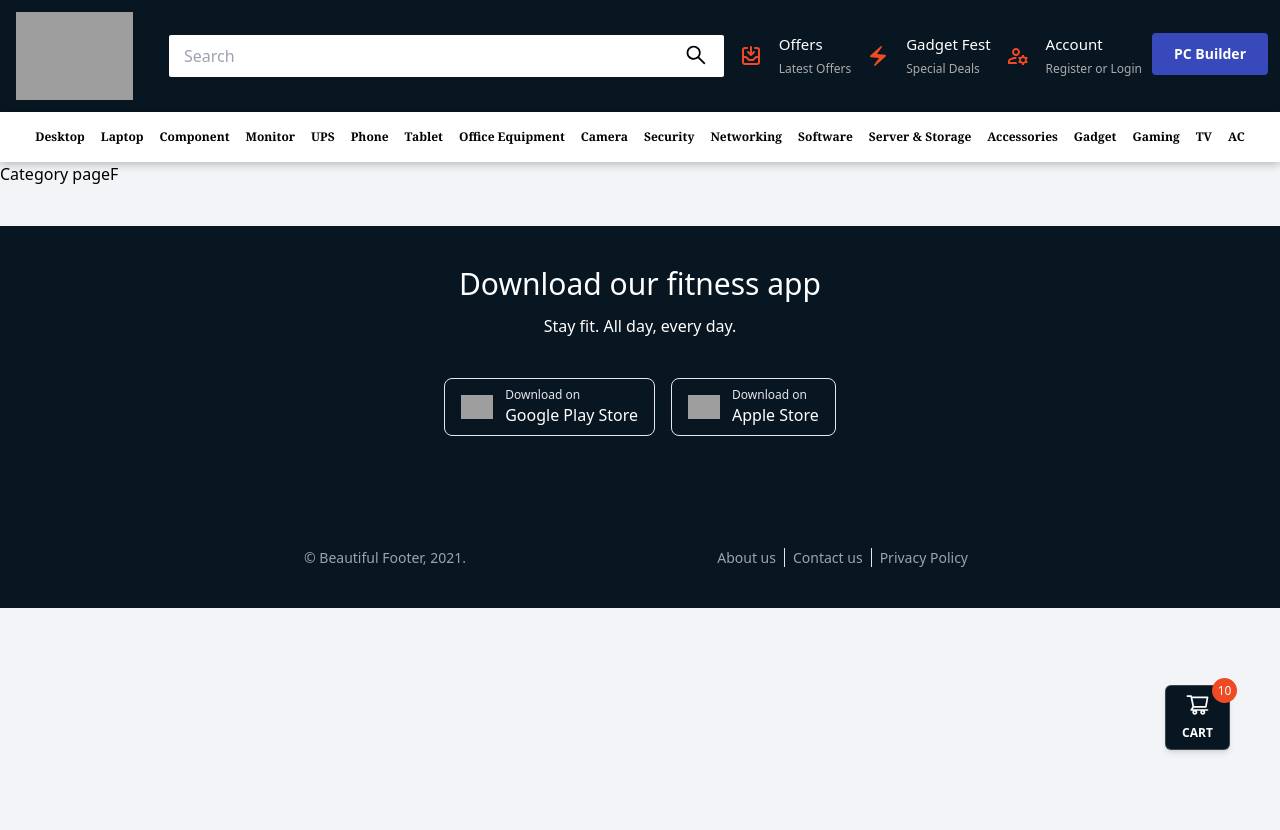
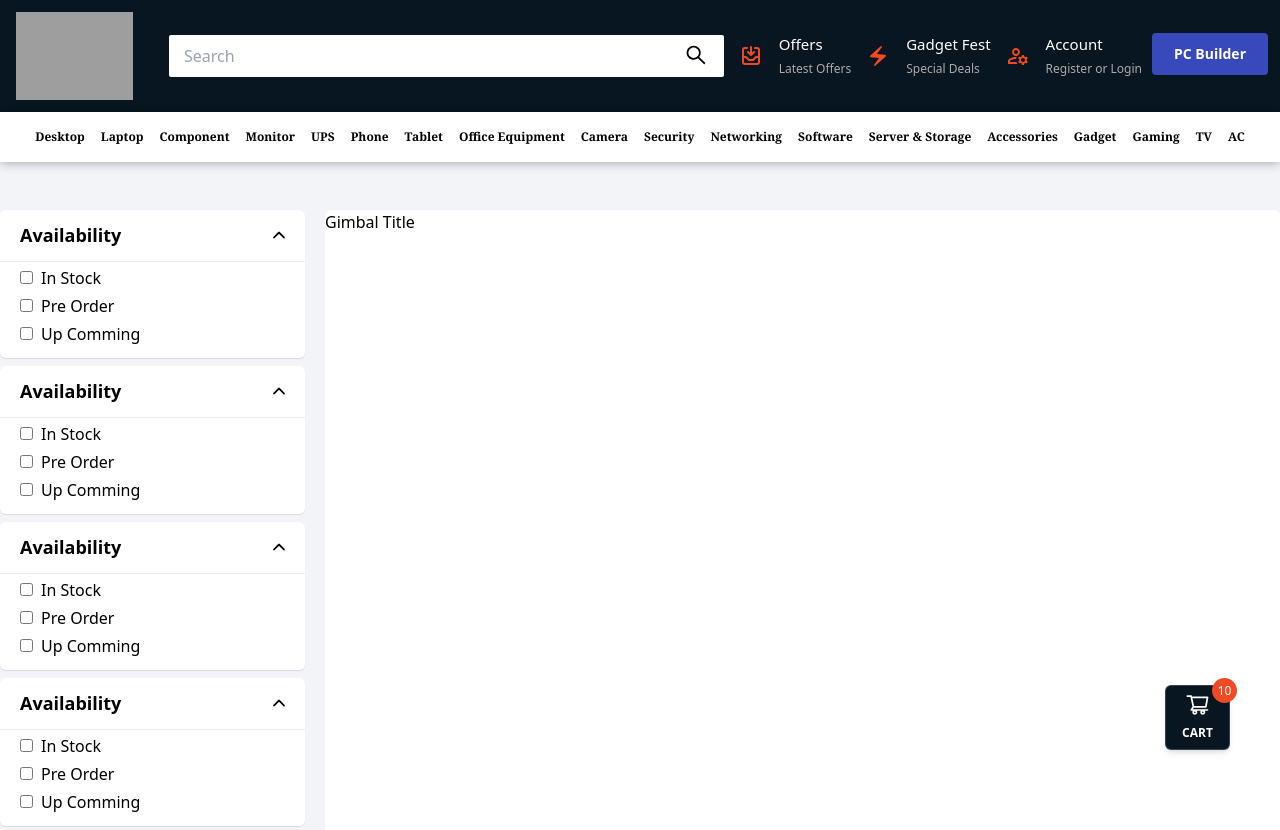
Before and after one commit to mr7aali/star-tech, a Next.js app: page /category/id in a window 1280 px wide. Shown: the top 830 px of the page. Before the commit the page ends 800 px from the top, so only its background shows below. Built offline with nearby package versions, Linux system fonts and the light colour scheme; grey boxes are pictures that could not be loaded.

Commit message:
filtering option added

```diff
--- /dev/null
+++ b/src/components/CategoryIdPage/FilteringOption.js
@@ -0,0 +1,40 @@
+import React from 'react';
+import { useState } from "react";
+import { IoIosArrowUp } from "react-icons/io";
+const FilteringOption = () => {
+    const [open, setOpen] = useState(true)
+    return (
+        <div style={{ boxShadow: '0 1px 1px rgba(0,0,0,.1)' }} className="bg-white rounded-md py-3 mb-2" >
+            <div  onClick={() => setOpen(!open)} className="relative cursor-pointer">
+                <h2 className="text-[18px] ml-5 font-semibold pb-3 ">Availability</h2>
+                <div className={`absolute top-1 text-[18px] right-[17px]  ${open ? "" : "rotate-180"}`}>
+                    <IoIosArrowUp />
+                </div>
+            </div>
+
+
+            {
+                open &&
+                <div style={{ borderTop: '1px solid #ecedef' }} className="flex flex-col px-5" >
+                    <label className="mt-1 ">
+                        <input className="" type="checkbox" name="status" />
+                        <span className="ml-2">In Stock</span>
+                    </label>
+                    <label className="mt-1 ">
+                        <input className="" type="checkbox" name="status" />
+                        <span className="ml-2">Pre Order</span>
+                    </label>
+                    <label className="mt-1 ">
+                        <input className="" type="checkbox" name="status" />
+                        <span className="ml-2">Up Comming</span>
+                    </label>
+                </div>
+            }
+
+
+
+        </div>
+    )
+};
+
+export default FilteringOption;
--- a/src/components/HomePage/FeaturedCategory.js
+++ b/src/components/HomePage/FeaturedCategory.js
@@ -1,4 +1,5 @@
 import Image from "next/image";
+import Link from "next/link";
 
 
 const FeaturedCategory = () => {
@@ -33,18 +34,14 @@ const FeaturedCategory = () => {
             <div className="grid grid-cols-2 sm:grid-cols-4 lg:grid-cols-8 gap-3 mt-10 mx-3">
                 {
                     items.map((item, index) => (
-                        <div key={index} className="bg-white rounded-xl shadow-md cursor-pointer hover:shadow-inner hover:text-[#ef4a23]">
-                            <a
-                                // style={{border:'1px solid red'}}
-                                // href="https://www.startech.com.bd/gimbal"
-                                className="flex gap-5 justify-center items-center flex-col xl:py-5 py-3"
-                            >
+                        <Link href={"/category/id"}  key={index} className="bg-white rounded-xl shadow-md cursor-pointer hover:shadow-inner hover:text-[#ef4a23]">
+                            <div className="flex gap-5 justify-center items-center flex-col xl:py-5 py-3">
                                 <span >
                                     <Image src={item.Image} alt="Gimbal" width="48" height="48" />
                                 </span>
                                 <p className="mt-1 xl:mt-2 text-[11px] sm:text-[12px] xl:text-[15px] px-1">{item.title}</p>
-                            </a>
-                        </div>
+                            </div>
+                        </Link>
                     ))
                 }
 
--- a/src/pages/category/[categoryId].js
+++ b/src/pages/category/[categoryId].js
@@ -1,9 +1,23 @@
+import FilteringOption from "@/components/CategoryIdPage/FilteringOption";
 import RootLayouts from "@/components/Layouts/RootLayouts";
+
+
+
 
 const CategoryIdPage = () => {
     return (
-        <div>
-            <h1>Category pageF</h1>
+        <div className="grid grid-cols-12 max-w-[1290px] mx-auto mt-12 gap-5">
+            <div className="col-span-3 " >
+
+                <FilteringOption />
+                <FilteringOption />
+                <FilteringOption />
+                <FilteringOption />
+
+            </div>
+            <div className="col-span-9 bg-white rounded-md">
+                <h3>Gimbal Title</h3>
+            </div>
         </div>
     );
 };
--- a/src/pages/product/[productId].js
+++ b/src/pages/product/[productId].js
@@ -37,13 +37,13 @@ const ProductDetails = () => {
                     </div>
                 </div>
             </div>
-            {/* Specification */}
+
             <div className="w-[1290px] mx-auto mt-5 grid grid-cols-12 gap-5">
                 {/* left */}
                 <div className="col-span-9 " >
                     <div className="">
 
-                        <div  className="py-2 px-5 mr-5 rounded bg-[#ef4a23] inline-block cursor-pointer">
+                        <div className="py-2 px-5 mr-5 rounded bg-[#ef4a23] inline-block cursor-pointer">
                             <small className=" text-white font-semibold text-[14px]">Specification</small>
                         </div>
 
@@ -60,7 +60,7 @@ const ProductDetails = () => {
 
                     </div>
 
-                    <div  className="bg-white rounded-md  mt-5 px-5">
+                    <div className="bg-white rounded-md  mt-5 px-5">
                         <h2 className="font-semibold text-[20px] py-5">Specification</h2>
                         <SingleFeatures />
                         <SingleFeatures />
```
